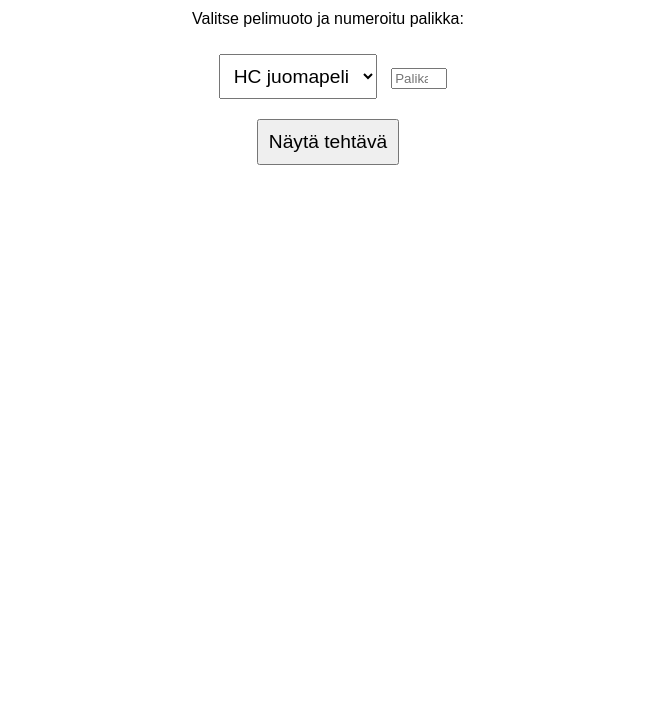
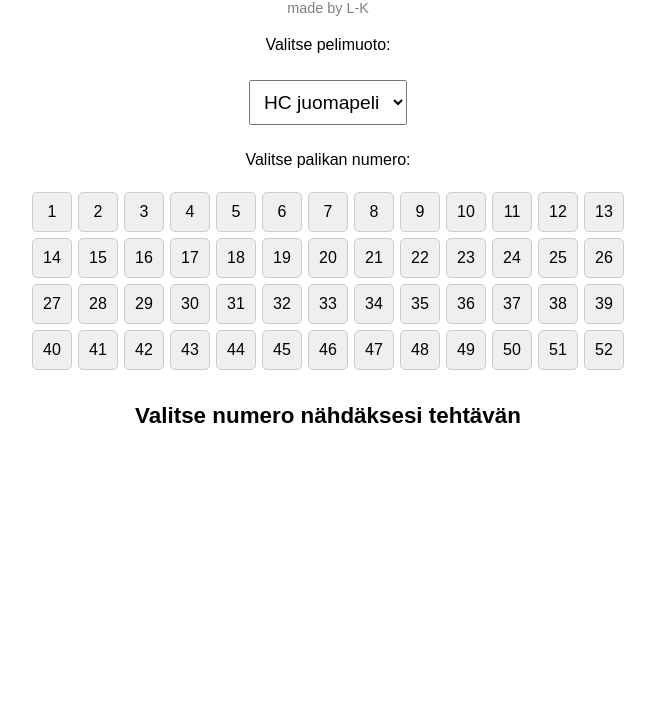
Before and after one commit to LennuShiesty/lk-jengapeli.github.io, a plain HTML site: page index.html in a window 1280 px wide. Shown: the part 98-800 px from the top of the page, without its empty margins (312-967 px from the left). Drawn offline with Linux system fonts and the light colour scheme.

Commit message:
Add files via upload

```diff
--- a/index.html
+++ b/index.html
@@ -2,58 +2,114 @@
 <html lang="fi">
 <head>
   <meta charset="UTF-8" />
-  <meta name="viewport" content="width=device-width, initial-scale=1.0"/>
-  <title>HC Jengapeli</title>
+  <meta name="viewport" content="width=device-width, initial-scale=1" />
+  <title>Jenga</title>
   <style>
     body { font-family: sans-serif; text-align: center; padding: 20px; }
-    select, button { font-size: 1.2em; padding: 10px; margin: 10px; }
-    .tehtävä { font-size: 1.4em; margin-top: 30px; font-weight: bold; }
+    select, button { font-size: 1.2em; padding: 10px; margin: 10px 5px; }
+    .tehtävä { font-size: 1.4em; margin-top: 30px; font-weight: bold; min-height: 40px; }
+    .subtitle { font-size: 0.9em; color: gray; margin-top: -10px; margin-bottom: 20px; }
+    .numerot { margin-top: 20px; max-width: 600px; margin-left: auto; margin-right: auto; }
+    .numerot button {
+      width: 40px; height: 40px; margin: 3px; font-size: 1em;
+      cursor: pointer; border-radius: 5px;
+      border: 1px solid #ccc;
+      transition: background-color 0.3s;
+    }
+    .numerot button:hover {
+      background-color: #ddd;
+    }
+    .numerot button.selected {
+      background-color: #007BFF;
+      color: white;
+      border-color: #0056b3;
+    }
   </style>
 </head>
 <body>
-  <h1>HC Jengapeli</h1>
-  <p>Valitse pelimuoto ja numeroitu palikka:</p>
-  <select id="pelimuoto">
+  <h1>Jenga</h1>
+  <div class="subtitle">made by L-K</div>
+
+  <p>Valitse pelimuoto:</p>
+  <select id="pelimuoto" onchange="päivitäNumerot()">
     <option value="HC">HC juomapeli</option>
     <option value="Sosiaalinen">Sosiaalinen</option>
   </select>
-  <input type="number" id="numero" placeholder="Palikan numero (1–52)" min="1" max="52" />
-  <br>
-  <button onclick="näytäTehtävä()">Näytä tehtävä</button>
-  <div class="tehtävä" id="tehtävä"></div>
+
+  <p>Valitse palikan numero:</p>
+  <div class="numerot" id="numerot"></div>
+
+  <div class="tehtävä" id="tehtävä">Valitse numero nähdäksesi tehtävän</div>
 
   <script>
     const data = {
       "HC": [
-        "Shotti", "Shotti", "Shotti", "Shotti", "Kasari :D", "Ota uusi palikka", "Ota uusi palikka",
-        "Ota uusi palikka", "Uusi heikolla kädellä", "Uusi heikolla kädellä", "Sääntö", "Sääntö",
-        "Sääntö", "Sääntö", "Kategoria", "Kategoria", "Kategoria", "Kategoria", "1,2,3,...", "1,2,3,...",
-        "1,2,3,...", "1,2,3,...", "Kunkkumuki 1/3", "Kunkkumuki 2/3", "Kunkkumuki 3/3", "Vesiputous",
-        "Vesiputous", "Vesiputous", "<-- juo 3", "<-- juo 3", "juo 3 -->", "juo 3 -->", "Anna 3",
-        "Anna 3", "Anna 3", "Ota 3", "Ota 3", "Ota 3", "Jaa 10", "Jaa 10", "Jaa 10", "K.P.S - Häviäjä juo 3",
-        "K.P.S - Häviäjä juo 3", "K.P.S - Häviäjä juo 3", "K.P.S - Häviäjä juo 3", "Pelin lyhin juo",
-        "Pelin pisin juo", "Suppilo :D", "Suppilo :D", "Suppilo :D", "", ""
+        "Shotti", "Shotti", "Mysteerishotti", "Mysteerishotti", "Kasari :D", "Ota uusi palikka",
+        "Ota uusi palikka", "Ota uusi palikka", "Uusi palikka heikolla kädellä", "Uusi palikka heikolla kädellä",
+        "Sääntö", "Sääntö", "Sääntö", "Suunnanmuutos", "Suunnanmuutos", "Kategoria", "Kategoria",
+        "Kategoria", "1,2,3,...", "1,2,3,...", "1,2,3,...", "Skål! Kaikki juo 1", "Kunkkumuki 1/3",
+        "Kunkkumuki 2/3", "Kunkkumuki 3/3", "Vesiputous", "Vesiputous", "Vesiputous", "<-- juo 3",
+        "<-- juo 3", "juo 3 -->", "juo 3 -->", "Anna 3", "Anna 3", "Anna 3", "Ota 3", "Ota 3",
+        "Ota 3", "Jaa 10", "Jaa 10", "Jaa 10", "K.P.S - Häviäjä juo 3", "K.P.S - Häviäjä juo 3",
+        "K.P.S - Häviäjä juo 3", "Kippis! Kaikki juo 3", "Pelin lyhin juo", "Pelin pisin juo",
+        "Suppilo :D", "Suppilo :D", "Suppilo :D", "Pelin vanhin jakaa 5", "Pelin nuorin jakaa 5"
       ],
       "Sosiaalinen": [
-        "Ota uusi palikka", "Ota uusi palikka", "Ota uusi palikka", "Paikkojen vaihto!", "Paikkojen vaihto!", "Paikkojen vaihto!",
-        "Kategoria", "Kategoria", "Kategoria", "Kategoria", "Sääntö", "Sääntö", "Sääntö", "Väärä käsi (3 kierrosta)",
-        "Väärä käsi (3 kierrosta)", "Väärä käsi (3 kierrosta)", "Mykkä (3 kierrosta)", "Mykkä (3 kierrosta)",
-        "Mykkä (3 kierrosta)", "K.P.S - Häviäjä juo 3", "K.P.S - Häviäjä juo 3", "K.P.S - Häviäjä juo 3", "Jätkät juo",
-        "Mimmit juo", "Sinkut juo", "Varatut juo", "Vaihda biisi", "Vaihda biisi", "Vaihda biisi", "Vaihda biisi",
-        "Mielipide split", "Mielipide split", "Mielipide split", "Kuka viimeksi...", "Kuka viimeksi...",
-        "Kuka viimeksi...", "Äänestys (Esim. Kuka todennäköisemmin)", "Äänestys (Esim. Kuka todennäköisemmin)",
-        "Äänestys (Esim. Kuka todennäköisemmin)", "Nuorin jakaa 5", "Vanhin jakaa 5", "Pisin jakaa 5",
-        "Lyhin jakaa 5", "Suunnanmuutos", "Suunnanmuutos", "Suunnanmuutos", "Toast!", "Toast!",
-        "Hyräile: voittaja jakaa 10", "Hyräile: voittaja jakaa 10"
+        "Ota uusi palikka", "Ota uusi palikka", "Ota uusi palikka", "Paikkojen vaihto!",
+        "Paikkojen vaihto!", "Paikkojen vaihto!", "Kategoria", "Kategoria", "Kategoria",
+        "Kategoria", "Sääntö", "Sääntö", "Sääntö", "Väärä käsi (3 kierrosta)", "Väärä käsi (3 kierrosta)",
+        "Väärä käsi (3 kierrosta)", "Mykkä (3 kierrosta)", "Mykkä (3 kierrosta)", "Mykkä (3 kierrosta)",
+        "K.P.S - Häviäjä juo 3", "K.P.S - Häviäjä juo 3", "K.P.S - Häviäjä juo 3", "Jätkät juo",
+        "Mimmit juo", "Sinkut juo", "Varatut juo", "Vaihda biisi", "Vaihda biisi", "Vaihda biisi",
+        "Vaihda biisi", "Mielipide split", "Mielipide split", "Mielipide split", "Kuka viimeksi...",
+        "Kuka viimeksi...", "Kuka viimeksi...", "Äänestys (Esim. Kuka todennäköisemmin)",
+        "Äänestys (Esim. Kuka todennäköisemmin)", "Äänestys (Esim. Kuka todennäköisemmin)",
+        "Nuorin jakaa 5", "Vanhin jakaa 5", "Pisin jakaa 5", "Lyhin jakaa 5", "Suunnanmuutos",
+        "Suunnanmuutos", "Suunnanmuutos", "Toast!", "Toast!", "Hyräile: voittaja jakaa 10",
+        "Hyräile: voittaja jakaa 10", "Skål!", "Mysteerishotti"
       ]
     };
 
+    let valittuNumero = null;
+
+    function päivitäNumerot() {
+      const pelimuoto = document.getElementById('pelimuoto').value;
+      const numerotDiv = document.getElementById('numerot');
+      numerotDiv.innerHTML = ''; // Tyhjennä vanhat napit
+      valittuNumero = null;
+      document.getElementById('tehtävä').textContent = "Valitse numero nähdäksesi tehtävän";
+
+      const maxNumero = data[pelimuoto].length;
+
+      for (let i = 1; i <= maxNumero; i++) {
+        const btn = document.createElement('button');
+        btn.textContent = i;
+        btn.onclick = () => {
+          valittuNumero = i;
+          näytäTehtävä();
+          päivitäValittuNappi();
+        };
+        numerotDiv.appendChild(btn);
+      }
+    }
+
+    function päivitäValittuNappi() {
+      const numerotDiv = document.getElementById('numerot');
+      [...numerotDiv.children].forEach(btn => {
+        btn.classList.toggle('selected', parseInt(btn.textContent) === valittuNumero);
+      });
+    }
+
     function näytäTehtävä() {
-      const muoto = document.getElementById('pelimuoto').value;
-      const numero = parseInt(document.getElementById('numero').value);
-      const tehtävä = (data[muoto] && data[muoto][numero - 1]) || "Virheellinen numero";
-      document.getElementById('tehtävä').textContent = tehtävä;
+      if (valittuNumero === null) return;
+      const pelimuoto = document.getElementById('pelimuoto').value;
+      const tehtävät = data[pelimuoto];
+      const tehtäväTeksti = tehtävät[valittuNumero - 1] || "Virheellinen numero";
+      document.getElementById('tehtävä').textContent = tehtäväTeksti;
     }
+
+    // Käynnistä aluksi napit
+    päivitäNumerot();
   </script>
 </body>
 </html>
```
